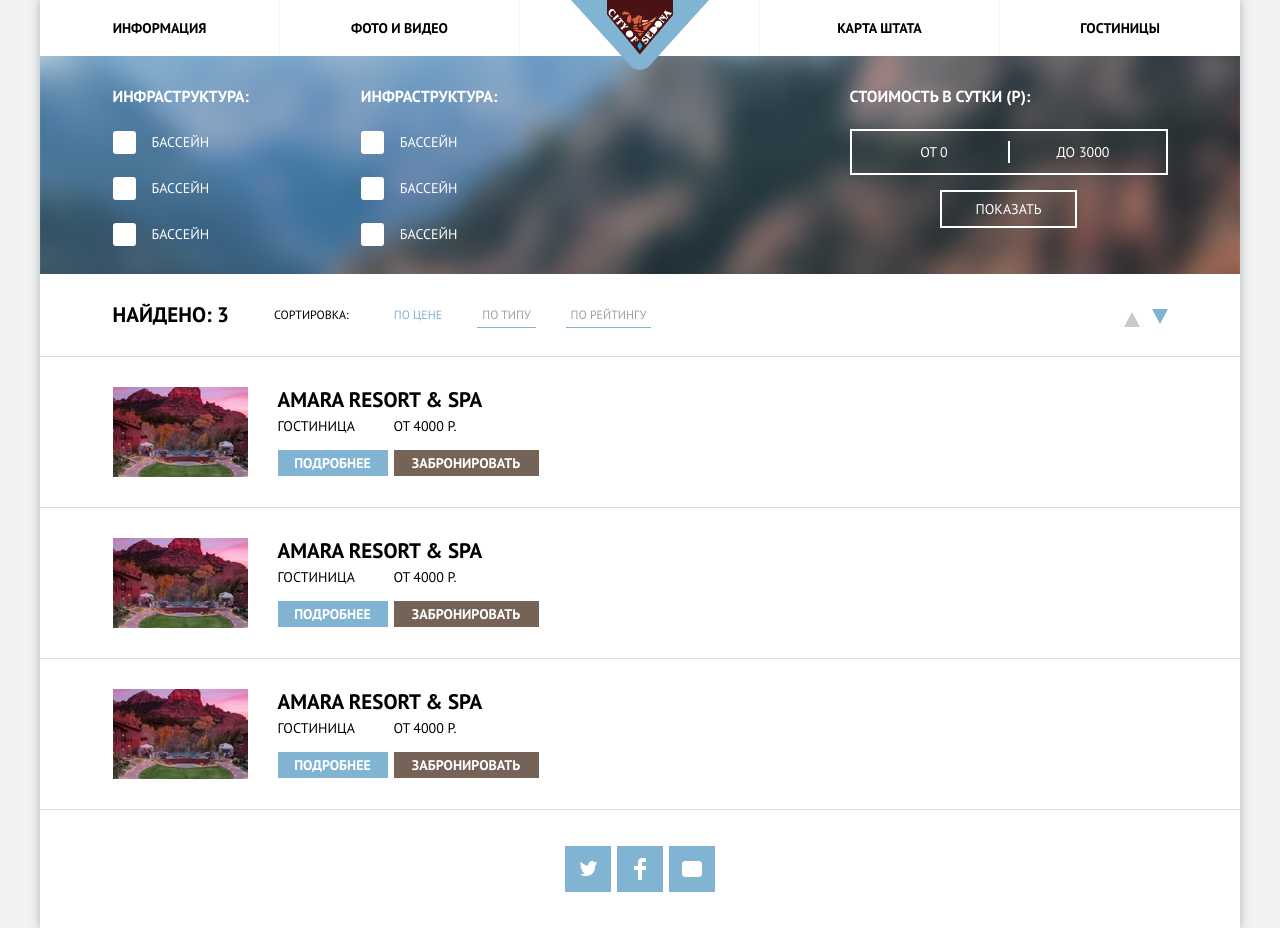
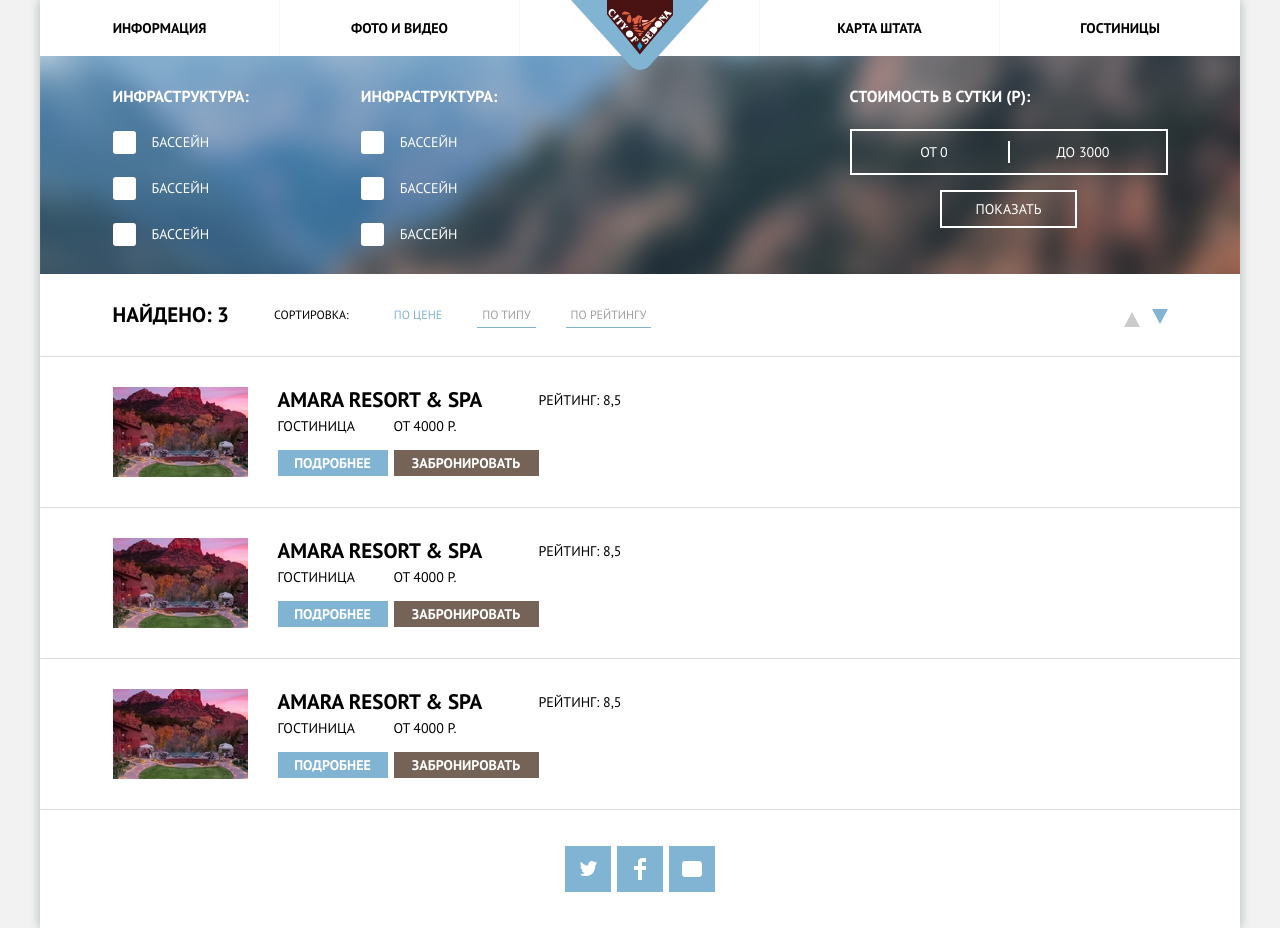
Before and after one commit to shock-dev/sedona, a Vue app: page /hotels in a window 1280 px wide. Built offline with nearby package versions, Linux system fonts and the light colour scheme.

Commit message:
testing rate template

```diff
--- a/src/components/appHotelsCard.vue
+++ b/src/components/appHotelsCard.vue
@@ -21,7 +21,11 @@
         <div class="card__rate">
           <ul class="card__rate-list">
             <li class="card__rate-list__item"></li>
+            <li class="card__rate-list__item"></li>
+            <li class="card__rate-list__item"></li>
           </ul>
+
+          <div class="card__rate-num">Рейтинг: 8,5</div>
         </div>
       </div>
     </div>
```
